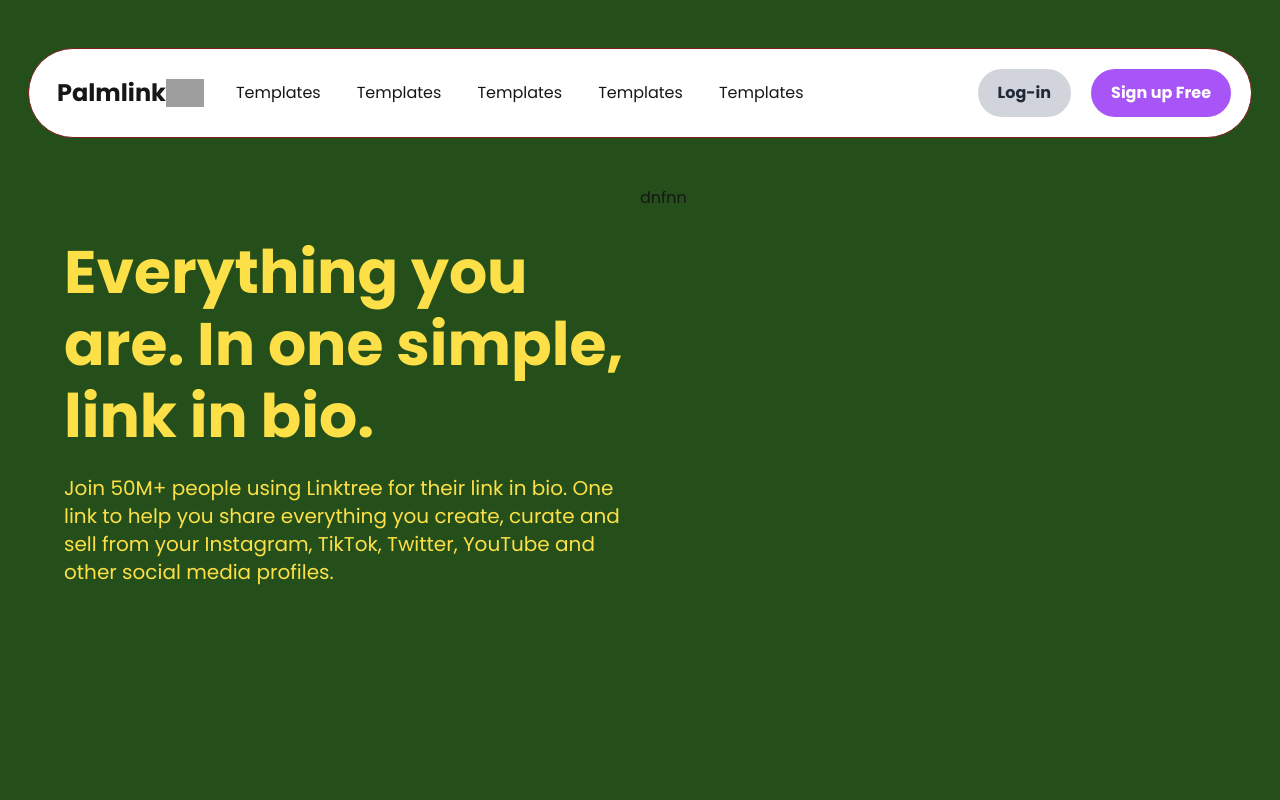
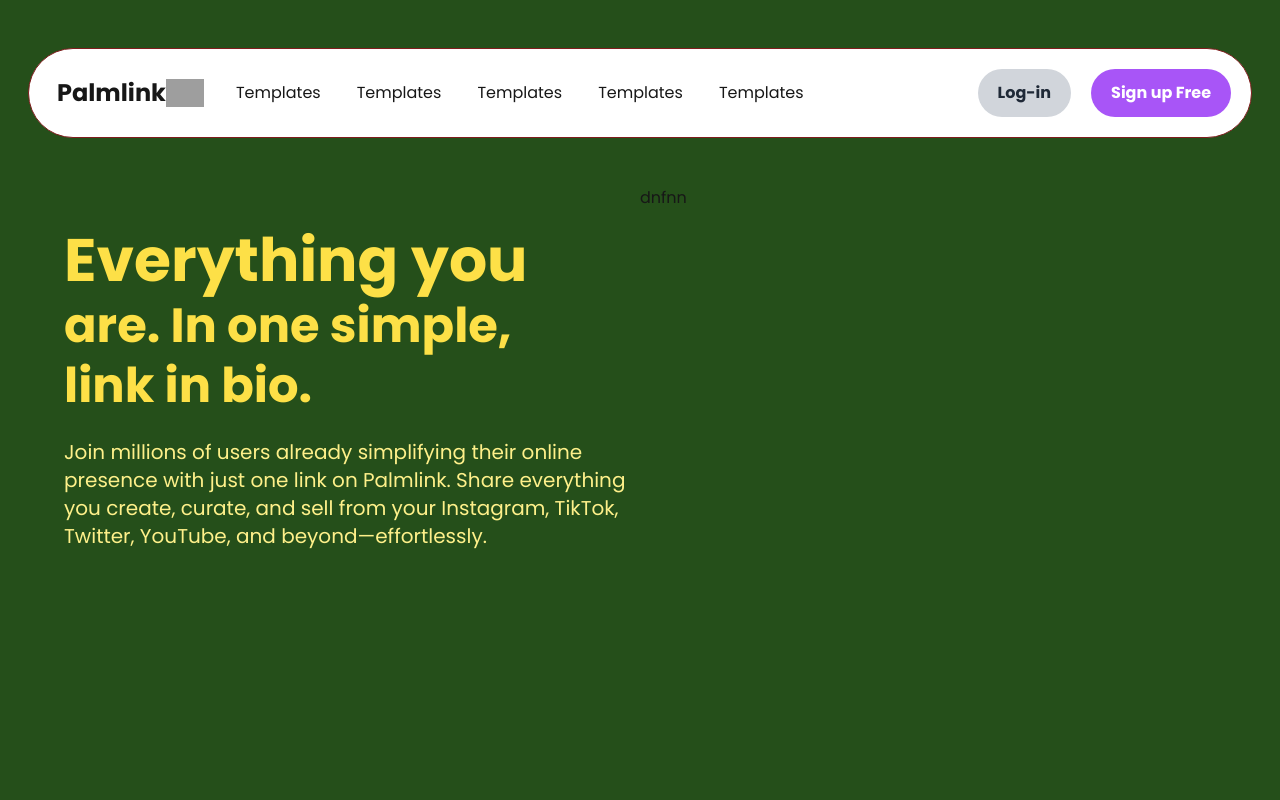
Before and after one commit to kumail-ahmad/myLink, a Next.js app: page / in a window 1280 px wide. Shown: the top 800 px of the page. Built offline with nearby package versions, Linux system fonts and the light colour scheme; grey boxes are pictures that could not be loaded.

Commit message:
changed body

```diff
--- a/app/page.js
+++ b/app/page.js
@@ -5,19 +5,19 @@ export default function Home() {
     <main>
       <section className="bg-customGreen min-h-[100vh] grid grid-cols-2">
         <div>
-          <div className="flex justify-center mt-14 flex-col ml-[5vw] gap-3 font-poppins">
+          <div className="flex justify-center mt-11 flex-col ml-[5vw] gap-3 font-poppins">
             <p className="text-yellow-300 font-bold text-6xl">
               Everything you{" "}
             </p>
-            <p className="text-yellow-300 font-bold text-6xl">
+            <p className="text-yellow-300 font-bold text-5xl">
               are. In one simple,
             </p>
-            <p className="text-yellow-300 font-bold text-6xl"> link in bio.</p>
-            <p className="text-yellow-300 text-xl my-4">
-              Join 50M+ people using Linktree for their link in bio. One link to
-              help you share everything you create, curate and sell from your
-              Instagram, TikTok, Twitter, YouTube and other social media
-              profiles.
+            <p className="text-yellow-300 font-bold text-5xl"> link in bio.</p>
+            <p className="text-yellow-200 text-xl my-4 ">
+              Join millions of users already simplifying their online presence
+              with just one link on Palmlink. Share everything you create,
+              curate, and sell from your Instagram, TikTok, Twitter, YouTube,
+              and beyond—effortlessly.
             </p>
           </div>
         </div>
```
